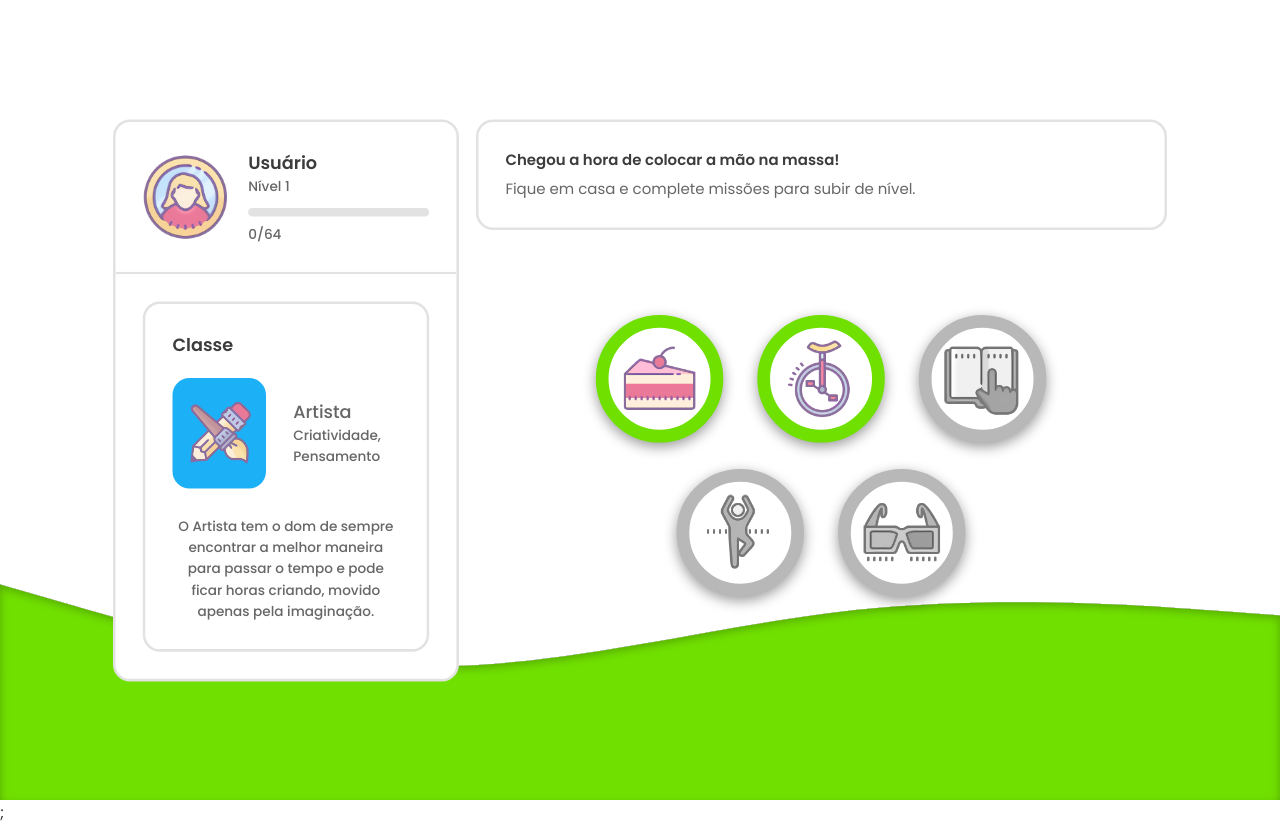
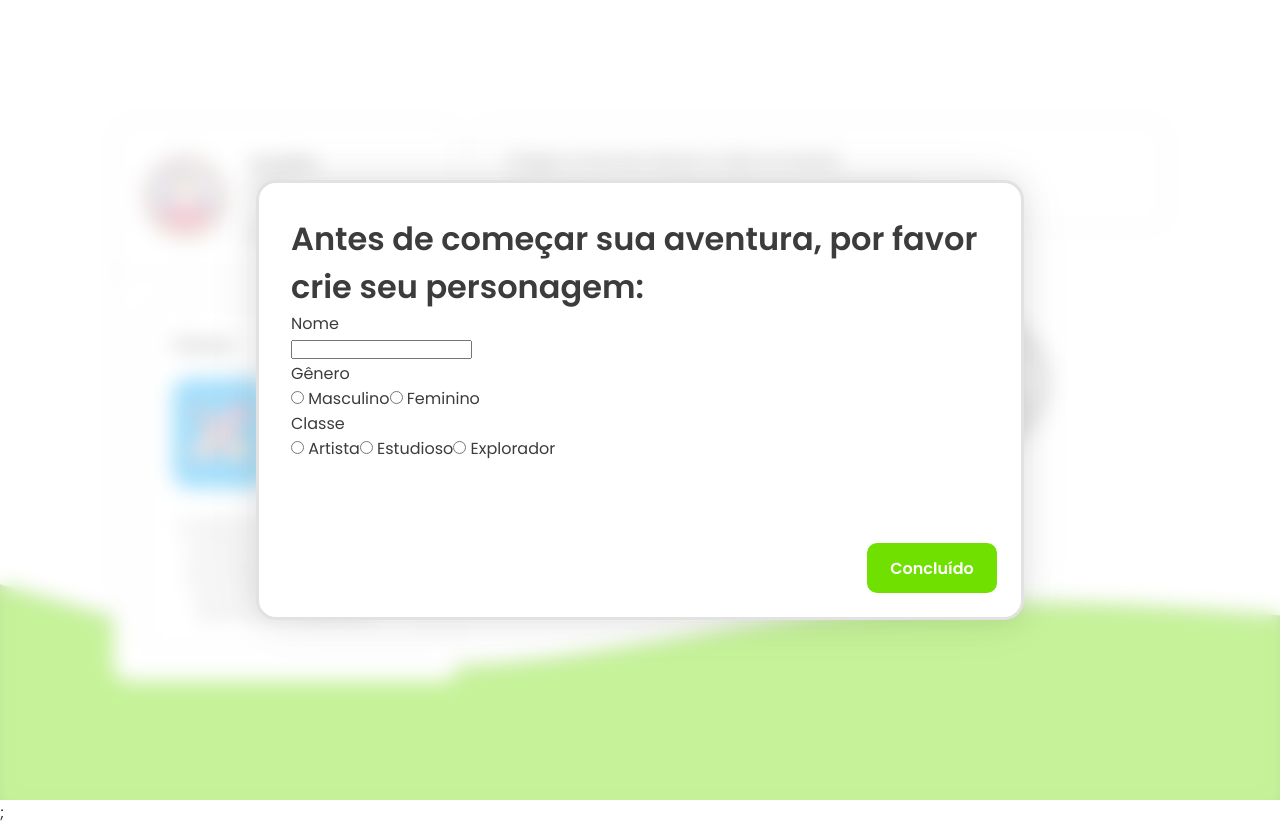
Before and after one commit to larissabenedet/The-Flexboxers-Indoors, a Next.js app: page / in a window 1280 px wide. Built offline with nearby package versions, Linux system fonts and the light colour scheme.

Commit message:
Modal cadastro de usuário e userContext

```diff
--- a/src/components/Dashboard.jsx
+++ b/src/components/Dashboard.jsx
@@ -7,12 +7,17 @@ import UserClass from "../components/UserClass.jsx";
 import { useContext } from "react";
 import { MissionContext } from "../contexts/MissionsContext";
 import Modal from "../components/Modal";
+import { UserContext } from "../contexts/UserContext";
+import ModalUser from "../components/ModalUser";
 
 const Dashboard = () => {
     const { isModalOpen, closeMissionModal } = useContext(MissionContext);
+    const { isFirstTime, closeModalUser } = useContext(UserContext);
+
     return (
         <div className={styles.container}>
             {isModalOpen ? <Modal onClose={closeMissionModal} /> : null}
+            {isFirstTime ? <ModalUser onClose={closeModalUser} /> : null}
             <div className={styles.componentsWrapper}>
                 <div>
                     <DashboardMenu>
--- /dev/null
+++ b/src/components/ModalUser.jsx
@@ -0,0 +1,36 @@
+import styles from "../styles/components/Modal.module.scss";
+
+const ModalUser = ({onClose = () => {} }) => {
+
+  return (
+    <div className={styles.modalActive}>
+      <div className={styles.container}>
+        <h1>Antes de começar sua aventura, por favor crie seu personagem:</h1>
+            <form>
+                <p>Nome</p>
+                <input type="text" id="name" name="name"/>
+
+                <p>Gênero</p>
+                <input type="radio" id="masculino" name="genero" value="Masculino"/>
+                <label for="masculino"> Masculino</label>
+                <input type="radio" id="feminino" name="genero" value="Feminino"/>
+                <label for="feminino"> Feminino</label>
+
+                <p>Classe</p>
+                <input type="radio" id="artista" name="classe" value="Artista"/>
+                <label for="artista"> Artista</label>
+                <input type="radio" id="estudioso" name="classe" value="Estudioso"/>
+                <label for="estudioso"> Estudioso</label>
+                <input type="radio" id="explorador" name="classe" value="Explorador"/>
+                <label for="explorador"> Explorador</label>
+
+                <footer>
+                <button type="submit" onClick={onClose}>Concluído</button>
+                </footer>
+            </form>
+      </div>
+    </div>
+  );
+};
+
+export default ModalUser;
--- /dev/null
+++ b/src/contexts/UserContext.jsx
@@ -0,0 +1,25 @@
+import { createContext, useState } from "react";
+
+export const UserContext = createContext();
+
+export default function UserProvider( {children} ) {
+    const [name, setName] = useState(null)
+    const [gender, setGender] = useState(null)
+    const [nameClass, setNameClass] = useState(null)
+    const [isFirstTime, setisFirstTime] = useState(true);
+
+    function closeModalUser() {
+      setisFirstTime(false)
+      }
+
+    return (
+        <UserContext.Provider
+          value={{
+            isFirstTime,
+            closeModalUser
+          }}
+        >
+          {children}
+        </UserContext.Provider>
+      );
+}
--- a/src/pages/_app.jsx
+++ b/src/pages/_app.jsx
@@ -1,10 +1,13 @@
 import "../styles/globals.scss";
 import MissionProvider from "../contexts/MissionsContext";
+import UserContext from "../contexts/UserContext";
 
 function MyApp({ Component, pageProps }) {
   return (
     <MissionProvider>
+      <UserContext>
       <Component {...pageProps} />;
+      </UserContext>
     </MissionProvider>
   );
 }
```
